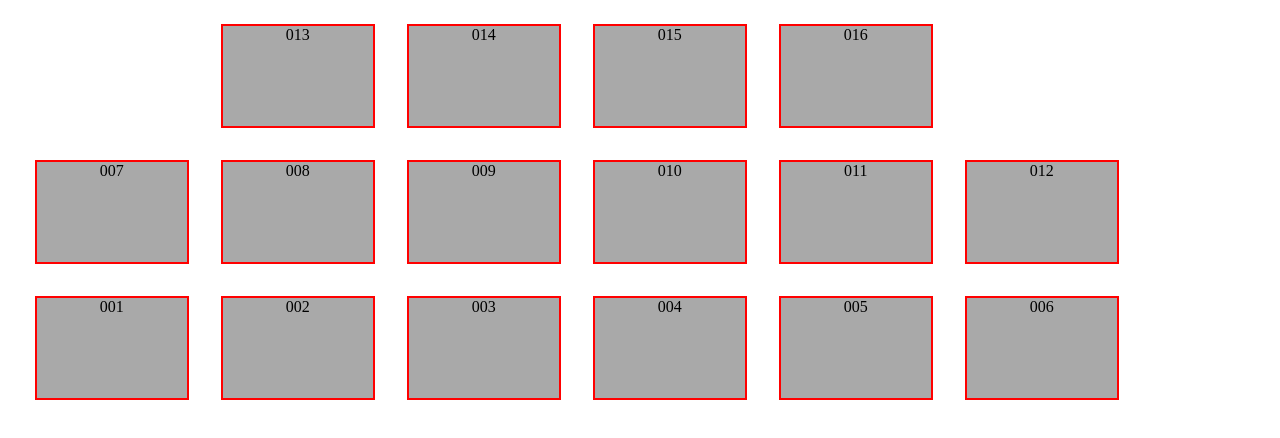
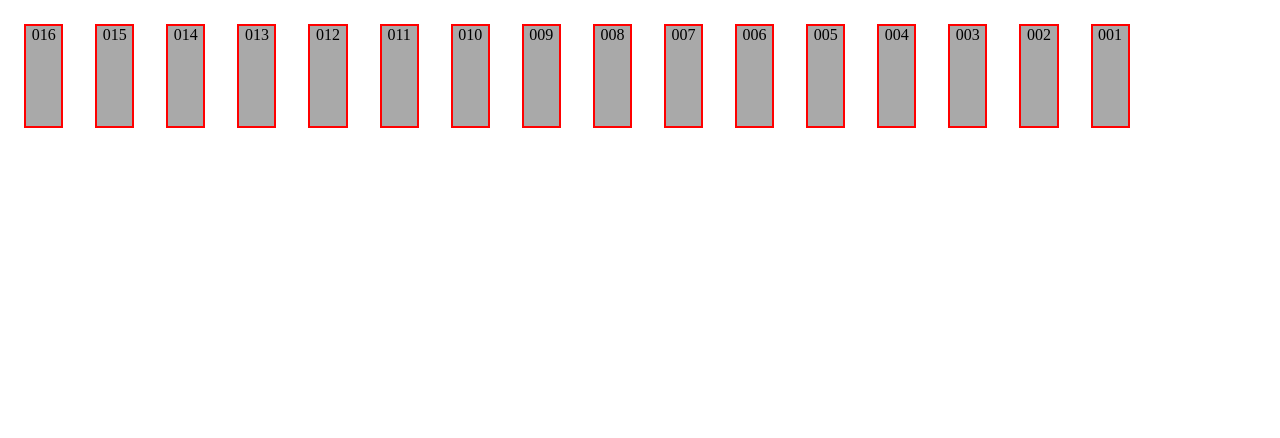
Before and after one commit to fbw-d09/uib-layout-flex-tide-27, a website: page challenges/02/index.html in a window 1280 px wide. Drawn offline with Linux system fonts and the light colour scheme.

Commit message:
flex-fertig

```diff
--- a/challenges/02/main.css
+++ b/challenges/02/main.css
@@ -14,6 +14,5 @@ div {
     width: 90%;
     height: 90%;
     display: flex;
-    flex-wrap: wrap-reverse;
-    justify-content: center;
+    flex-direction: row-reverse;
   }
```
